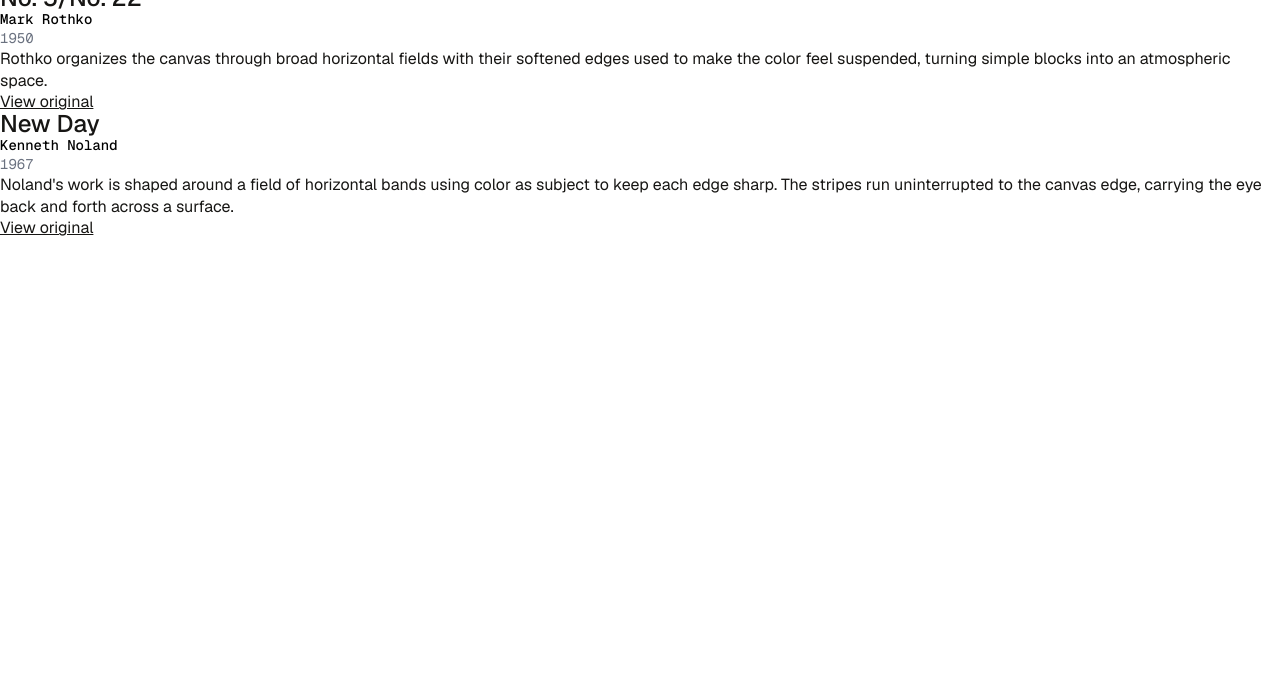
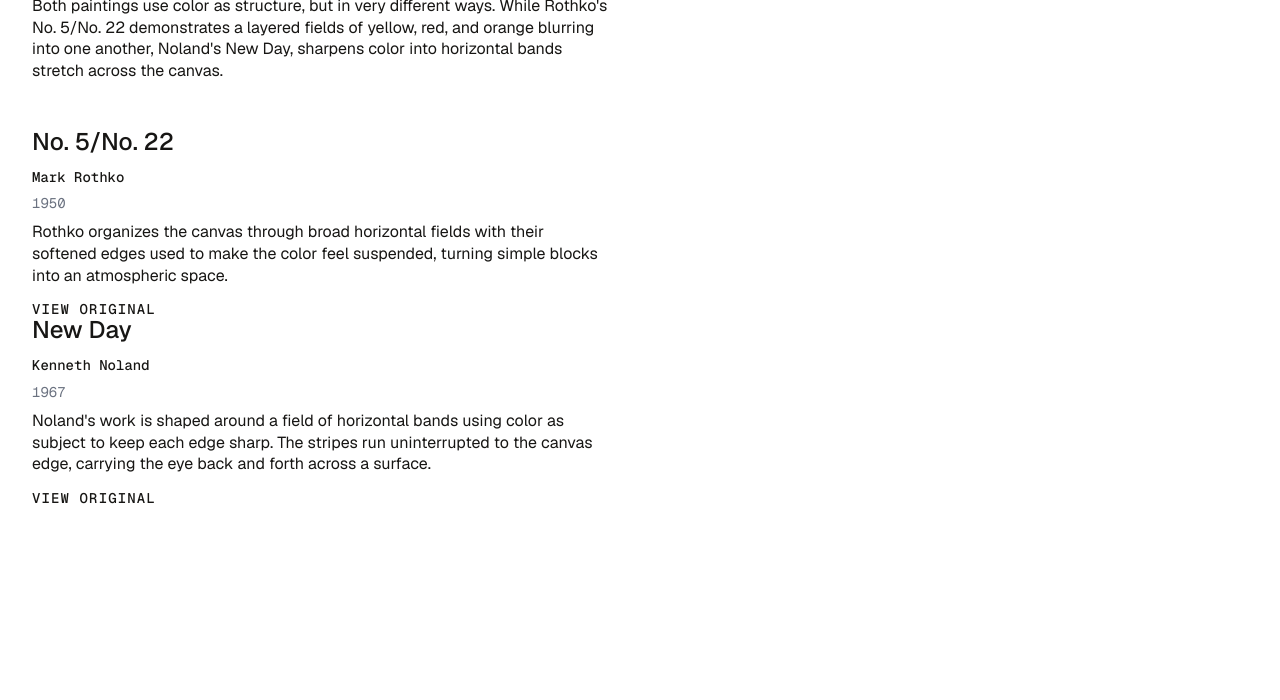
Before and after one commit to melodyekbatani/Extra-credit, a plain HTML site: page index.html in a window 1280 px wide. Shown: the part 100-800 px from the top of the page. Drawn offline with nearby package versions, Linux system fonts and the light colour scheme.

Commit message:
spaces to tabs and adding typography styling

```diff
--- a/style.css
+++ b/style.css
@@ -2,7 +2,7 @@
 	/* Colors */
 	--white: #ffffff;
 	--black: #171614;
-	--muted: #6b7280;
+	--grey: #6b7280;
 
 	/* Rothko palette */
 	--rothko-base: #cda432;
@@ -36,7 +36,7 @@
 }
 /* Typography */
 
-h1, h2, p, time, cite, a {
+h1, h2, p, time {
 	font-family: var(--font);
 	color: var(--black);
 }
@@ -63,14 +63,70 @@
 p {
 	font-size: var(--font-size-sm);
 	line-height: 135%;
+	color: var(--muted);
+	max-inline-size: 36rem;
 }
 
 a {
-	text-decoration: underline;
+	justify-self: start;
+	color: var(--black);
+	font-family: var(--font-mono);
+	font-size: var(--font-size-xs);
+	font-weight: 500;
+	text-decoration: none;
+	text-transform: uppercase;
+	letter-spacing: 0.08em;
+	position: relative;
+
+	&::after {
+		content: '';
+		position: absolute;
+		inset-block-end: -0.15rem;
+		inset-inline-start: 0;
+		inline-size: 0;
+		block-size: 0.08rem;
+		background: currentColor;
+		transition: inline-size 300ms ease;
 	}
+
+	&:hover::after {
+		inline-size: 100%;
+	}
+}
+
 time {
 	font-family: var(--font-mono);
 	font-size: var(--font-size-xs);
-    color: var(--muted);
+	color: var(--grey);
 	line-height: 135%;
 }
+
+/* Base */
+body {
+	background: var(--white);
+	color: var(--black);
+}
+
+.project {
+	display: flex;
+	flex-direction: column;
+	padding: var(--space-lg);
+	gap: var(--space-xl);
+}
+
+/* Intro */
+.intro {
+	display: grid;
+	gap: var(--space-md);
+}
+
+/* Captions */
+.caption figcaption {
+	display: grid;
+	gap: var(--space-sm);
+
+	.tombstone {
+		display: grid;
+		gap: var(--space-xs);
+	}
+}
```
Lines whose indentation alone changed are shown as unchanged.
